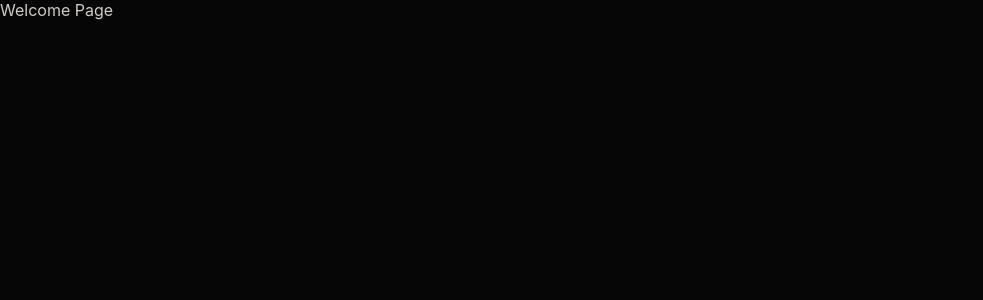
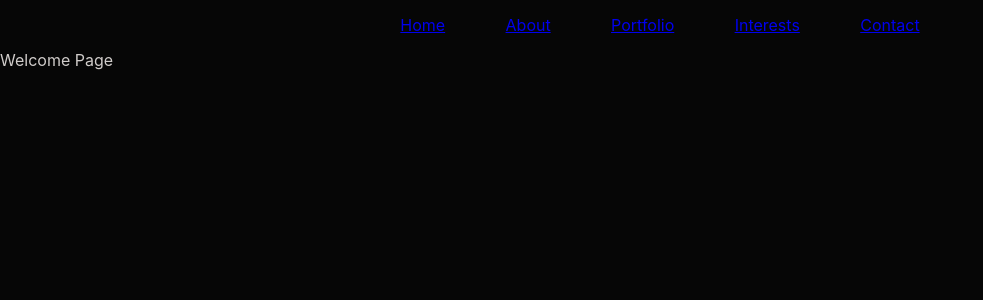
Before and after one commit to mdflynn/personal-site, a React (Create React App) app: page / in a window 1280 px wide. Shown: the top 300 px of the page, without its empty margins (0-983 px from the left). Built offline with nearby package versions, Linux system fonts and the light colour scheme.

Commit message:
Add nav component and wrapper

```diff
--- a/src/Components/App/App.js
+++ b/src/Components/App/App.js
@@ -1,9 +1,13 @@
-import './App.scss';
+import "./App.scss";
 import WelcomePage from "../WelcomePage";
+import Nav from "../Nav";
 
 function App() {
   return (
-    <WelcomePage />
+    <>
+      <Nav />
+      <WelcomePage />
+    </>
   );
 }
 
```
